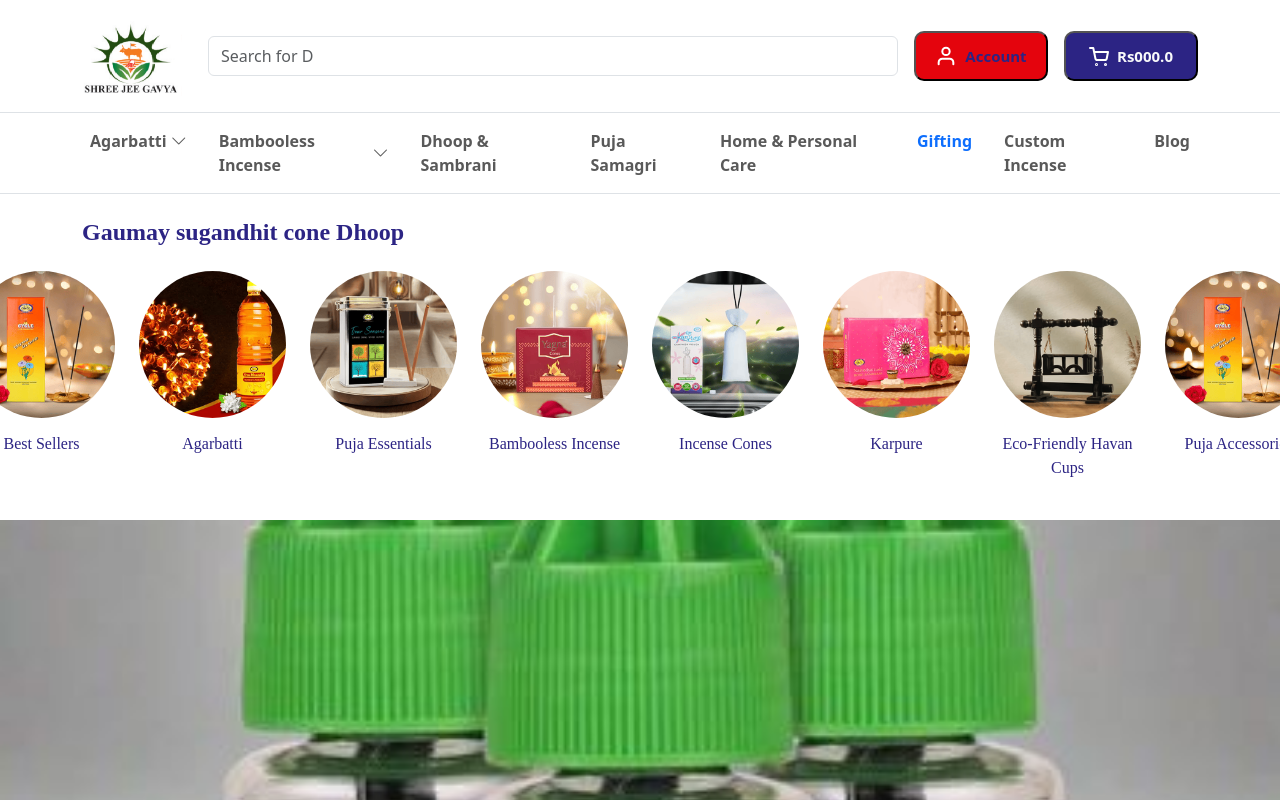
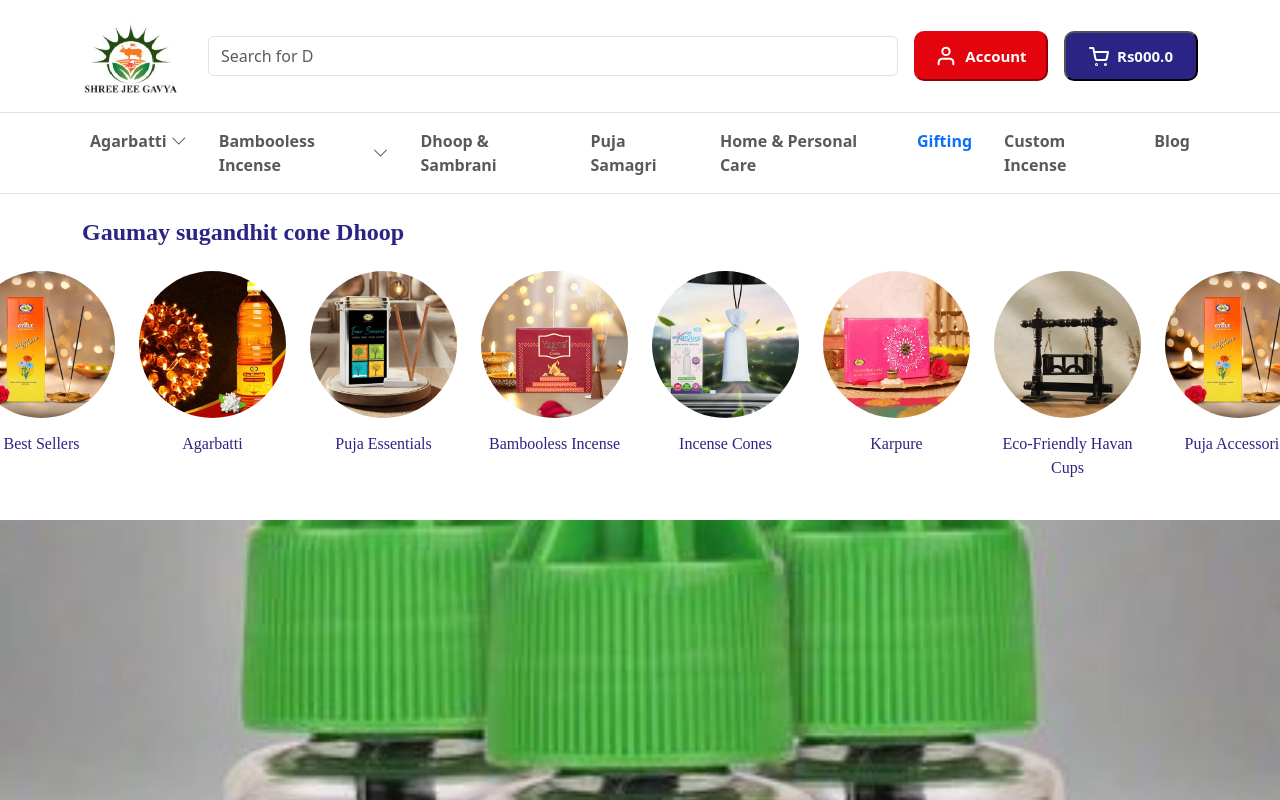
Before and after one commit to palakpurohit7072-wq/Shreeji, a React (Vite) app in the folder my-react-app/: page / in a window 1280 px wide. In both pictures the pointer is over the button "Account". Shown: the top 800 px of the page. Built offline with nearby package versions, Linux system fonts and the light colour scheme.

Commit message:
new chanhes

```diff
--- a/my-react-app/src/Components/Navbar.css
+++ b/my-react-app/src/Components/Navbar.css
@@ -6,15 +6,27 @@
   transition: all 0.3s ease; /* smooth hover */
 }
 
-/* Hover state - dono button ke liye */
-.right_part .btns:hover {
-  background-color: #E4040D !important; /*
+/* Account Button Hover */
+.right_part .btns.bluetext:hover {
+  background-color: #E4040D !important;
   border-color: #E4040D !important;
   color: #fff !important; /* text white */
 }
 
-/* Hover pe Account button ka icon bhi white ho jaye */
-.right_part .btns:hover svg path {
+/* SVG icon white */
+.right_part .btns.bluetext:hover svg path {
+  stroke: #fff !important;
+}
+
+/* Cart Button Hover (text-light + bg-blue) */
+.right_part .btns.bg-blue:hover {
+  background-color: #E4040D !important;
+  border-color: #E4040D !important;
+  color: #fff !important;
+}
+
+/* Cart icon white on hover */
+.right_part .btns.bg-blue:hover svg path {
   stroke: #fff !important;
 }
 
```
